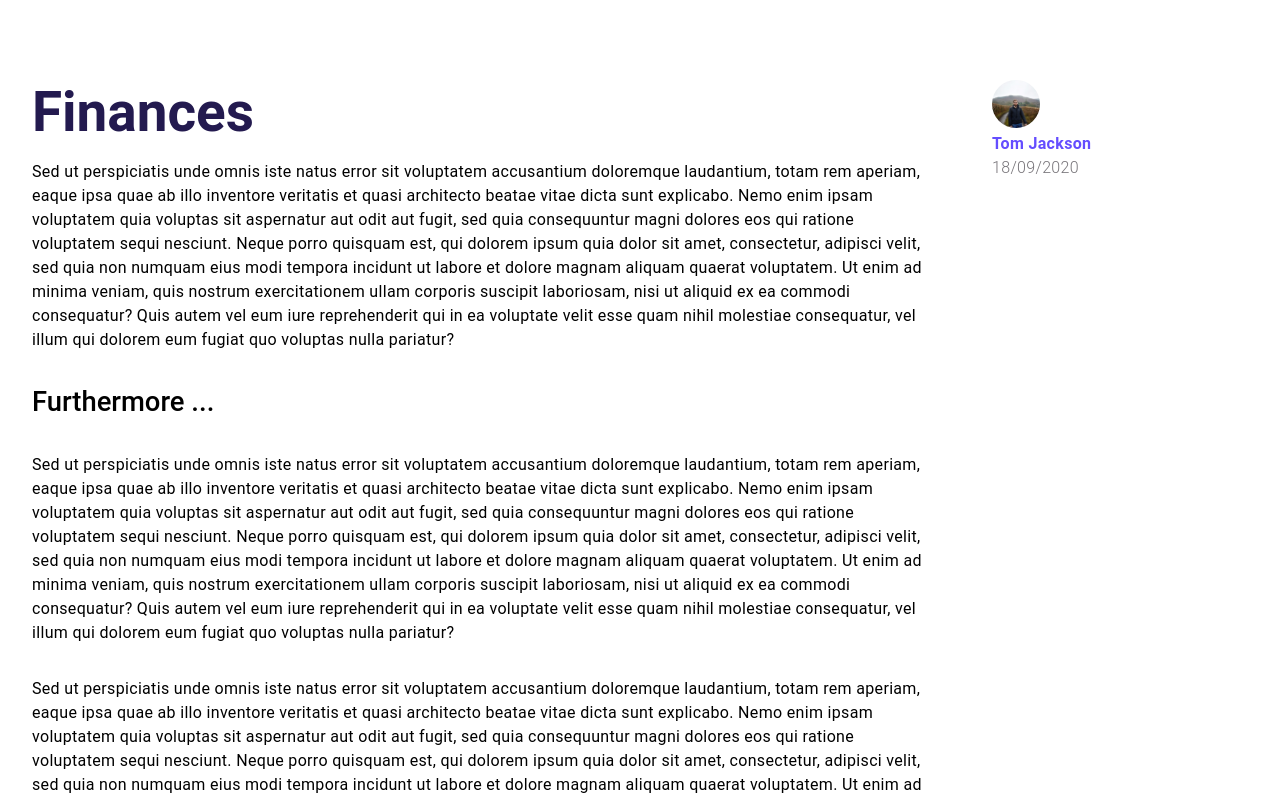
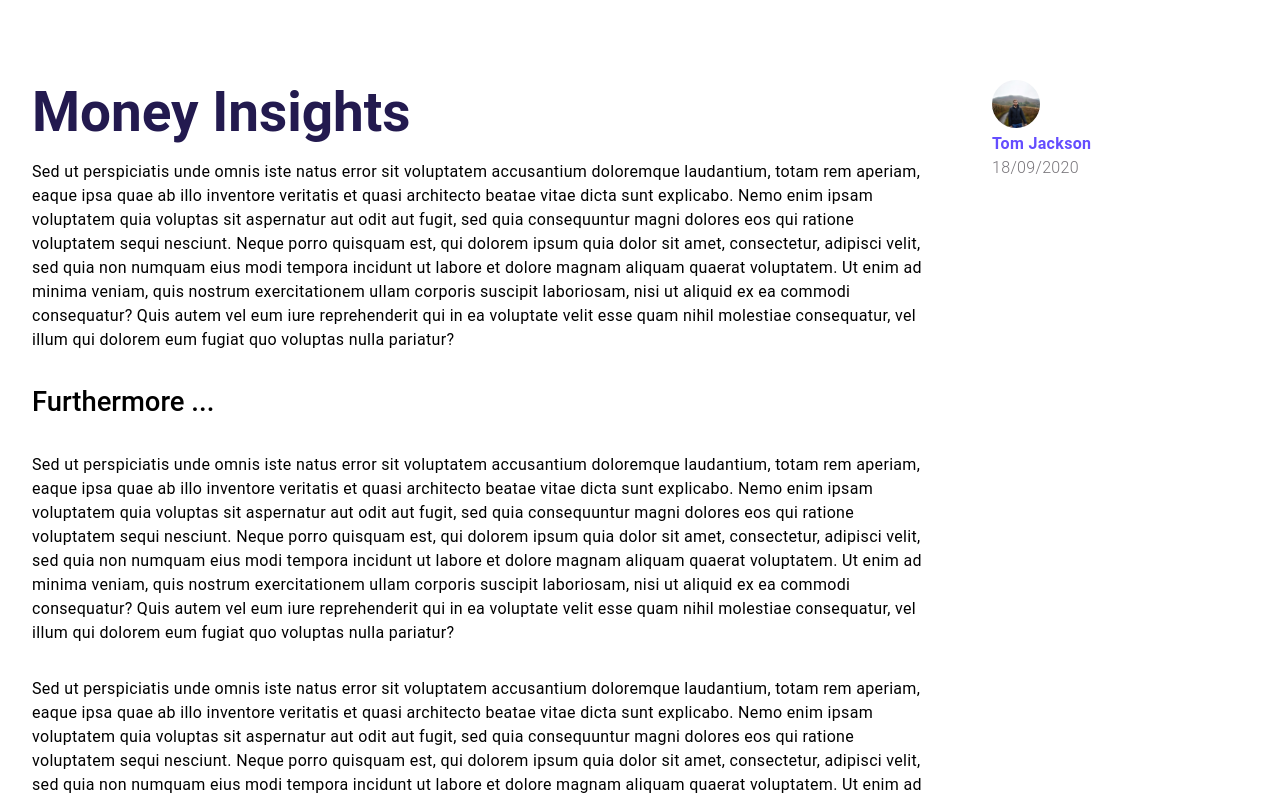
Before and after one commit to Tom0901/UITest, a Next.js app: page /subjects/Money%20Insight in a window 1280 px wide. Shown: the top 800 px of the page. Built offline with nearby package versions, Linux system fonts and the light colour scheme.

Commit message:
fix: payload passed to money insight corrected

```diff
--- a/components/NavBar.js
+++ b/components/NavBar.js
@@ -49,8 +49,6 @@ export default function NavBar(props) {
           color="white"
           hover={true}
         />
-        <CustomButton title="Pinned" color="#ff5001" />
-        <CustomButton title="Browse" color="#ff5001" />
       </div>
     </div>
   );
--- a/pages/subjects/Money%20Insight.js
+++ b/pages/subjects/Money%20Insight.js
@@ -4,7 +4,7 @@ import PostBuilder from "../../components/PostBuilder";
 export default function MoneyInsight() {
   return (
     <PostBuilder
-      title="Finances"
+      title="Money Insights"
       items={[
         {
           payload:
--- a/pages/subjects/Shopping.js
+++ b/pages/subjects/Shopping.js
@@ -4,7 +4,7 @@ import PostBuilder from "../../components/PostBuilder";
 export default function Shopping() {
   return (
     <PostBuilder
-      title="Finances"
+      title="Shopping"
       items={[
         {
           payload:
```
